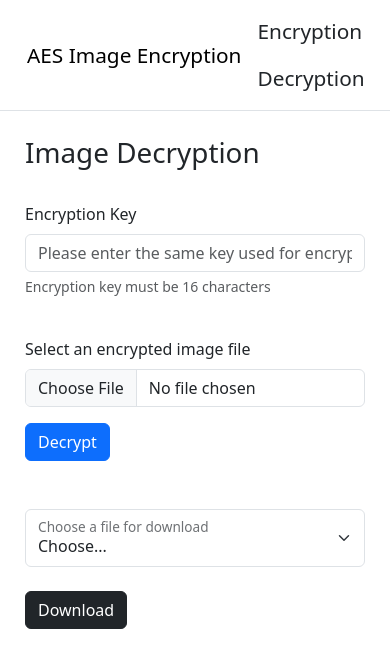
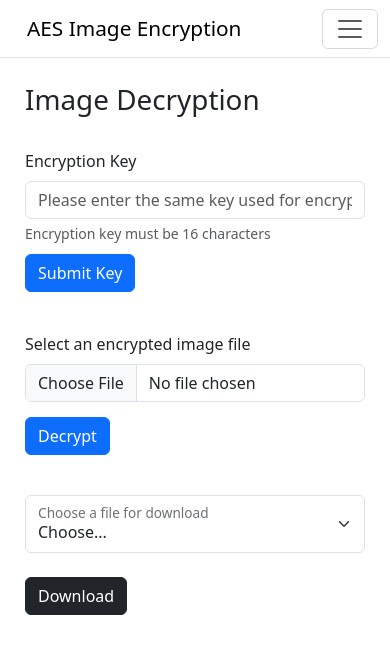
Before and after one commit to matteomollano/AES-Image-Encryption, a Flask app: page /decrypt in a window 390 px wide. Shown: the top 668 px of the page. Run offline with Flask 3, Linux system fonts and the light colour scheme.

Commit message:
updated navbar; added forms for textbox, file input, and selection list; dynamically populated selection list with filenames

```diff
--- a/templates/decrypt.html
+++ b/templates/decrypt.html
@@ -6,23 +6,31 @@
         <meta name="viewport" content="width=device-width", initial-scale="1.0">
         <title>AES Image Encryption</title>
         <link href="https://cdn.jsdelivr.net/npm/bootstrap@5.3.0-alpha3/dist/css/bootstrap.min.css" rel="stylesheet" integrity="sha384-KK94CHFLLe+nY2dmCWGMq91rCGa5gtU4mk92HdvYe+M/SXH301p5ILy+dN9+nJOZ" crossorigin="anonymous">
+        <style>
+            @media (max-width: 576px) {
+                .navbar-collapse {
+                    flex-basis: auto;
+                }
+                .navbar-nav {
+                    flex-direction: row;
+                }
+                .nav-item {
+                    margin-right: 1.5rem;
+                }
+            }
+        </style>
         <script src="https://cdn.jsdelivr.net/npm/bootstrap@5.3.0-alpha3/dist/js/bootstrap.bundle.min.js" integrity="sha384-ENjdO4Dr2bkBIFxQpeoTz1HIcje39Wm4jDKdf19U8gI4ddQ3GYNS7NTKfAdVQSZe" crossorigin="anonymous"></script>
     </head>
     <body>
-        <!--
-            <ul class="nav nav-tabs">
-                <li class="nav-item">
-                    <a class="nav-link" href="encrypt" style="font-size: 1.5rem;">Encryption</a>
-                </li>
-                <li class="nav-item">
-                    <a class="nav-link" href="decrypt" style="font-size: 1.5rem;">Decryption</a>
-                </li>
-            </ul><br>
-        -->
         <header>
-            <nav class="navbar navbar-expand-sm navbar-light bg-white border-bottom box-shadow mb-3">
+            <nav class="navbar navbar-expand-sm navbar-toggleable-sm navbar-light bg-white border-bottom box-shadow mb-3">
                 <div class="container-fluid" style="margin-left: 15px">
                     <a class="navbar-brand" href="../" style="font-size: 1.3rem;">AES Image Encryption</a>
+                    <button class="navbar-toggler" type="button" data-bs-toggle="collapse" data-bs-target=".navbar-collapse" aria-controls="navbarSupportedContent"
+                        aria-expanded="false" aria-label="Toggle navigation">
+                    <span class="navbar-toggler-icon"></span>
+                    </button>
+                    <div class="navbar-collapse collapse d-sm-inline-flex justify-content-between">
                         <ul class="navbar-nav flex-grow-1">
                             <li class="nav-item">
                                 <a class="nav-link text-dark" href="encrypt" style="font-size: 1.3rem;">Encryption</a>
@@ -32,33 +40,41 @@
                             </li>
                         </ul>
                     </div>
+                </div>
             </nav>
         </header>
 
         <div style="margin-left: 25px; margin-right: 25px; margin-top: 25px;">
             <h1 class="display-6">Image Decryption</h1><br>
             <div class="mb-3">
-                <label for="encryption-key" class="form-label">Encryption Key</label>
-                <input type="password" id="encryption-key" class="form-control" aria-describedby="passwordHelpBlock" placeholder="Please enter the same key used for encryption...">
-                <div id="passwordHelpBlock" class="form-text">Encryption key must be 16 characters</div>
+                <form method="POST" action="/process-decrypt">
+                    <label for="decryption-key" class="form-label">Encryption Key</label>
+                    <input type="password" id="decryption-key" name="decryption-key" class="form-control" aria-describedby="passwordHelpBlock" placeholder="Please enter the same key used for encryption...">
+                    <div id="passwordHelpBlock" class="form-text" style="margin-bottom: 10px;">Encryption key must be 16 characters</div>
+                    <button type="submit" class="btn btn-primary">Submit Key</button>
+                </form>
             </div><br>
 
             <div class="mb-3">
+                <form method="POST" action="/upload-decrypt" enctype="multipart/form-data">
                     <label for="formFile" class="form-label">Select an encrypted image file</label>
-                <input type="file" class="form-control" id="formFile">
-            </div>
-            <button type="button" class="btn btn-primary">Decrypt</button><br><br><br>
+                    <input type="file" class="form-control" id="formFile" name="formFile" accept="image/*" style="margin-bottom: 15px;">
+                    <button type="submit" class="btn btn-primary">Decrypt</button>
+                </form>
+            </div><br>
 
+            <form method="POST" action="/download-decrypt">
                 <div class="form-floating">
-                <select class="form-select" id="floatingSelect">
+                    <select class="form-select" id="floatingSelect" name="selection-list">
                         <option selected>Choose...</option>
-                    <option value="1">puppy.dec</option>
-                    <option value="2">dog.dec</option>
-                    <option value="3">tiger.dec</option>
+                        {% for decrypted_file in decrypted_files %}
+                            <option value="{{ decrypted_file }}">{{ decrypted_file }}</option>
+                        {% endfor %}
                     </select>
                     <label for="floatingSelect">Choose a file for download</label>
                 </div><br>
-            <button type="button" class="btn btn-dark">Download</button>
+                <button type="submit" class="btn btn-dark">Download</button>
+            </form>
         </div>
     </body>
 </html>
```
Also changed, not shown: templates/encrypt.html (+38 -26 lines). Lines whose indentation alone changed are shown as unchanged.
